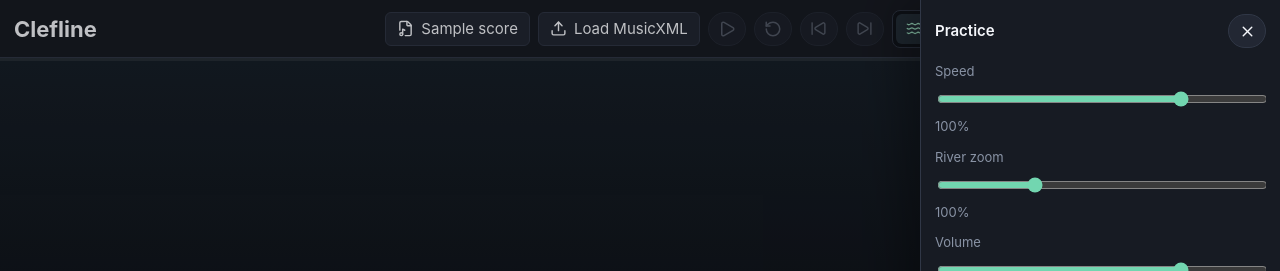
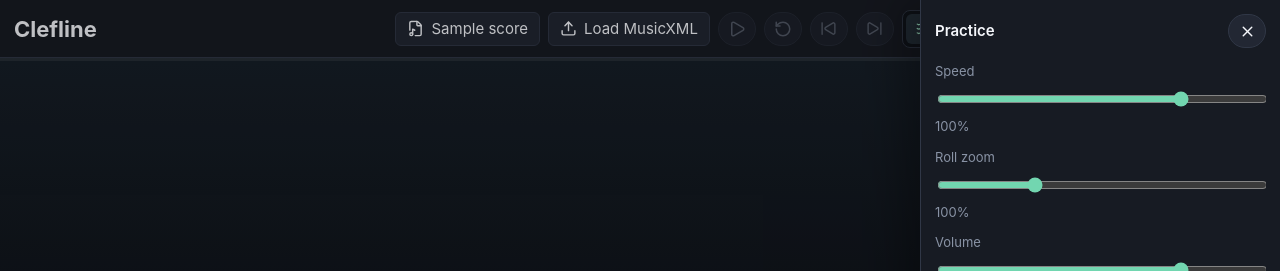
Before and after one commit to kq5y/clefline, a React (Vite) app: page / in a window 1280 px wide. Both pictures are taken after a click on the button "Practice". Shown: the top 271 px of the page. Built offline with nearby package versions, Linux system fonts and the light colour scheme.

Commit message:
Rename river view to roll in UI

```diff
--- a/src/components/Controls.tsx
+++ b/src/components/Controls.tsx
@@ -207,7 +207,7 @@ export const Controls = memo(function Controls() {
               onClick={() => updateSettings({ viewMode: "river" })}
             >
               <Waves size={15} />
-              River
+              Roll
             </button>
             <button
               type="button"
@@ -302,7 +302,7 @@ export const Controls = memo(function Controls() {
               <span>{Math.round(settings.speed * 100)}%</span>
             </label>
             <label className="slider-control stacked">
-              River zoom
+              Roll zoom
               <input
                 max="2"
                 min="0.6"
```
Also changed, not shown: 3 other files (tests, documents, lock files or other folders).
